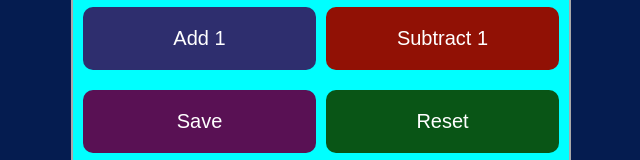
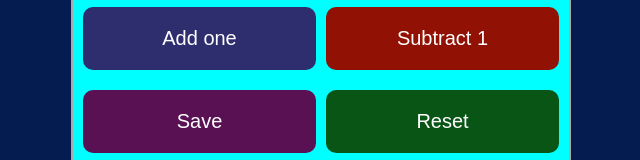
Before and after one commit to Olaniyi-Olamide/SIMPLE-COUNTER-APP, a plain HTML site: page index.html in a window 1280 px wide. Shown: the part 281-441 px from the top of the page, 319-959 px from the left. Drawn offline with Linux system fonts and the light colour scheme.

Commit message:
Update index.html

```diff
--- a/index.html
+++ b/index.html
@@ -12,7 +12,7 @@
         <h1>A SIMPLE COUNTER</h1>
         <h1 id="score">0</h1>
         <div class="btns">
-            <button onclick="increment()" class="add">Add 1</button>
+            <button onclick="increment()" class="add">Add one</button>
             <button onclick="decrement()" class="sub">Subtract 1</button>
         </div>
         <div class="btns">
```
